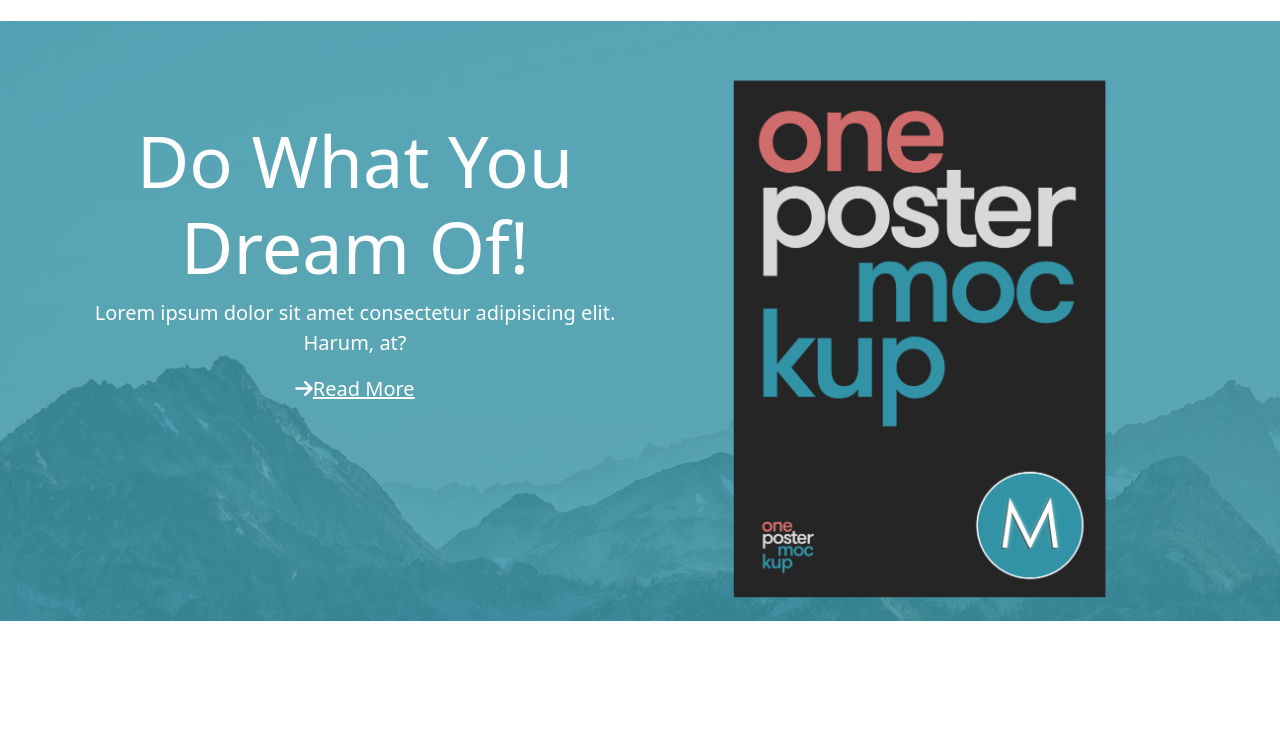
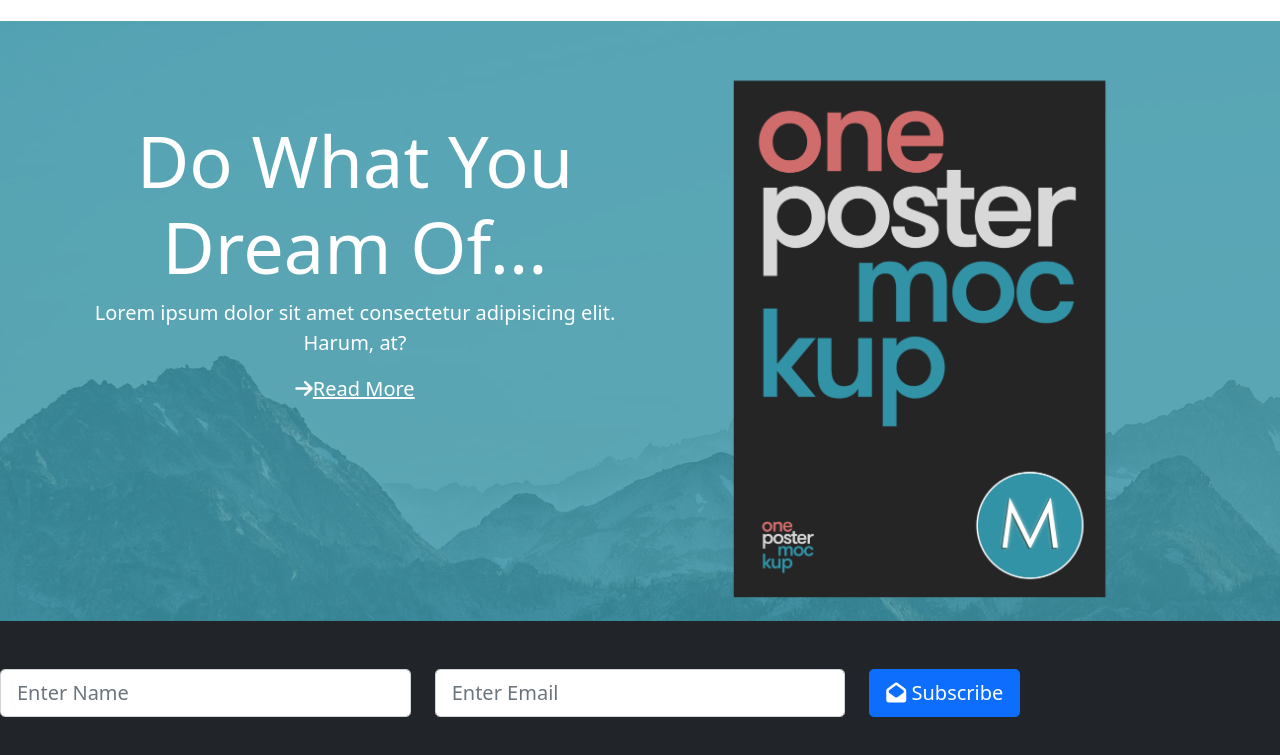
Before and after one commit to movnat/mizuxe, a plain HTML site: page index.html in a window 1280 px wide. Shown: the part 87-842 px from the top of the page. Before the commit the page ends 800 px from the top, so only its background shows below. Drawn offline with nearby package versions, Linux system fonts and the light colour scheme.

Commit message:
Edit Newsletter Section

```diff
--- a/index.html
+++ b/index.html
@@ -44,7 +44,7 @@
       <div class="row">
         <div class="col-lg-6 text-center">
           <h1 class="display-2 mt-5 pt-5">
-            Do What You Dream Of!
+            Do What You Dream Of...
           </h1>
           <p class="lead">Lorem ipsum dolor sit amet consectetur adipisicing elit. Harum, at?</p>
           <a href="#" class="btn-outline-secondary btn-lg text-white">
@@ -62,6 +62,25 @@
 
 
 <!--NEWSLETTER-->
+<section id="newsletter" class="bg-dark text-white py-5">
+  <div class="containter">
+    <div class="row">
+      <div class="col-md-4">
+        <input type="text" class="form-control form-control-lg" placeholder="Enter Name">
+      </div>
+      <div class="col-md-4">
+        <input type="text" class="form-control form-control-lg" placeholder="Enter Email">
+      </div>
+      <div class="col-md-4">
+        <button class="btn btn-primary btn-lg btn-block">
+          <i class="fas fa-envelope-open o"></i> Subscribe
+        </button>
+      </div>
+    </div>
+  </div>
+</section>
+
+
     <!-- Optional JavaScript -->
     <!-- jQuery first, then Popper.js, then Bootstrap JS -->
     <script src="https://code.jquery.com/jquery-3.3.1.slim.min.js" integrity="sha384-q8i/X+965DzO0rT7abK41JStQIAqVgRVzpbzo5smXKp4YfRvH+8abtTE1Pi6jizo" crossorigin="anonymous"></script>
```
